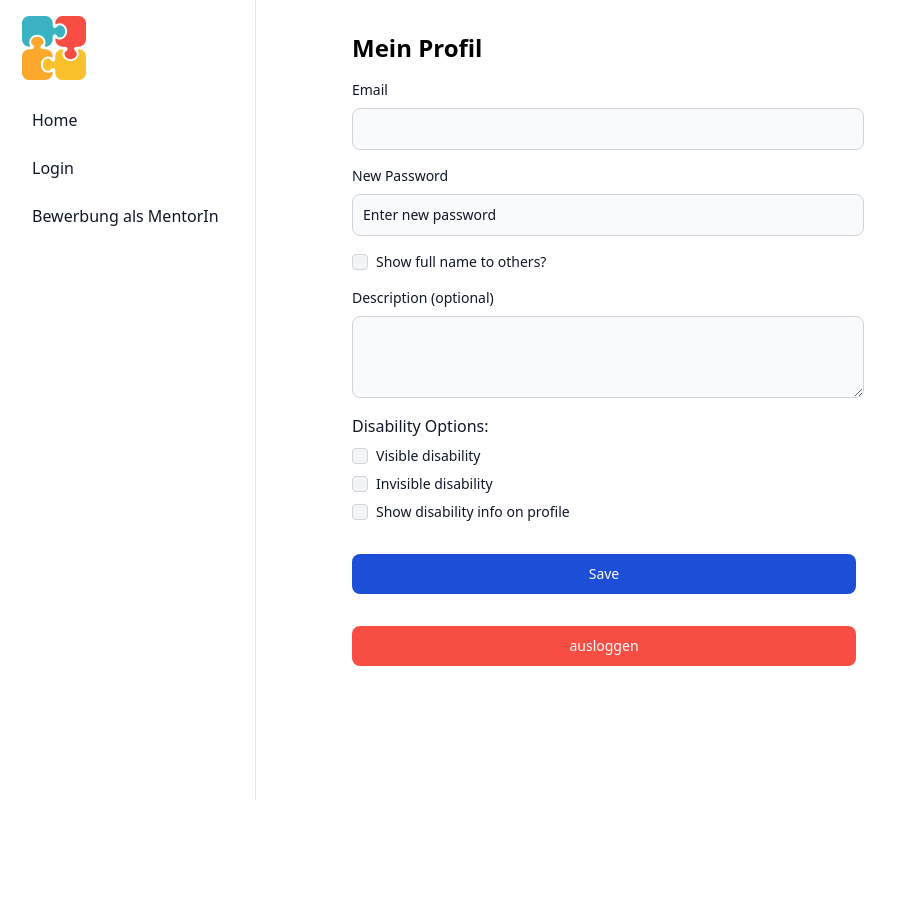
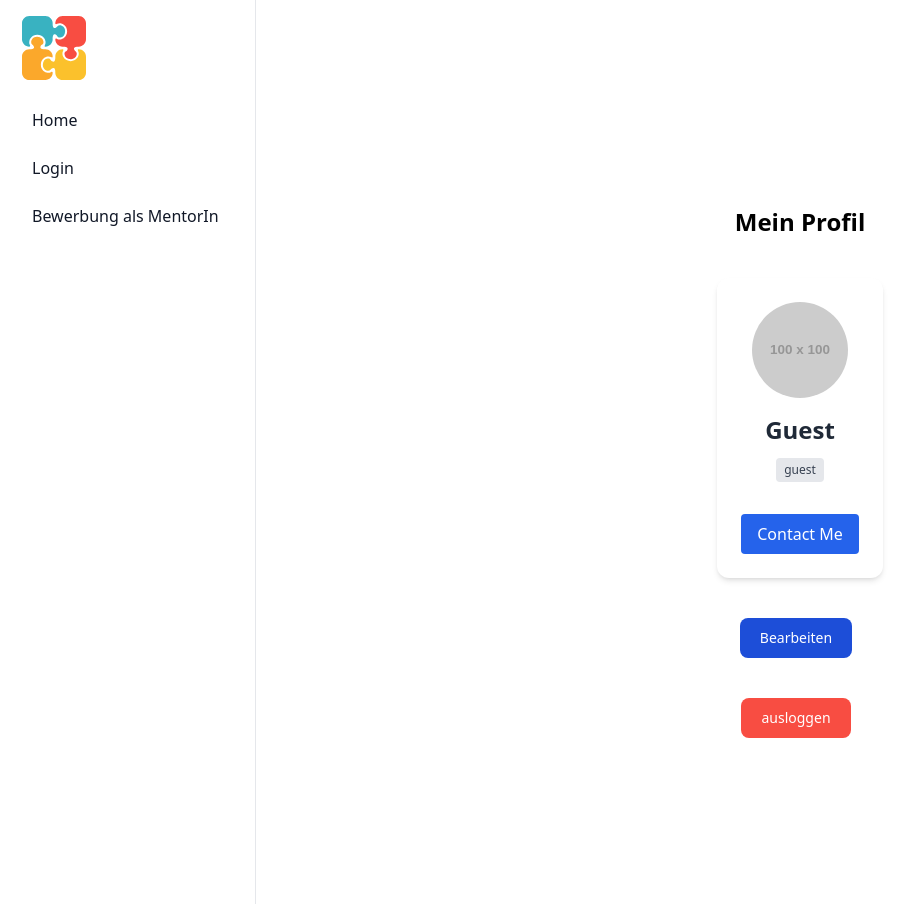
Before and after one commit to DieEwe/mentor-booking-2.0, a SvelteKit app: page /mein-profil in a window 1280 px wide. Shown: the whole page, without its empty margins (0-924 px from the left). Before the commit the page ends 800 px from the top, so only its background shows below. Built offline with nearby package versions, Linux system fonts and the light colour scheme.

Commit message:
new profile

```diff
--- a/package.json
+++ b/package.json
@@ -45,6 +45,7 @@
 		"vite": "^6.0.0"
 	},
 	"dependencies": {
+		"@fortawesome/fontawesome-free": "^6.7.2",
 		"clsx": "^2.1.1",
 		"flowbite": "^3.0.0",
 		"tailwindcss-animate": "^1.0.7"
--- /dev/null
+++ b/src/lib/ProfileCard.svelte
@@ -0,0 +1,98 @@
+<script lang="ts">
+  import type { User } from '$lib/data';
+
+  export let user: User;
+
+  // Voller Name nur anzeigen, wenn erlaubt.
+  $: fullName = user.canShowFullName
+    ? `${user.firstName} ${user.lastName}`
+    : user.firstName || 'Anonymous';
+
+  // Anzeige-Badges für Rolle + evtl. Behinderungsstatus.
+  // Du kannst diesen Array flexibel erweitern.
+  // Deklariere badges von vornherein als string[]
+    let badges: string[] = [];
+
+  // Rolle (admin, coach, mentor, guest) als Badge hinzufügen
+  if (user.role) {
+    badges.push(user.role);
+  }
+
+  // Behinderung nur anzeigen, wenn vom User erlaubt
+  if (user.isDisabilityVisibleOnProfile) {
+    if (user.hasVisibleDisability) {
+      badges.push('visible disability');
+    }
+    if (user.hasInvisibleDisability) {
+      badges.push('non-visible disability');
+    }
+  }
+</script>
+
+<!-- Container Card -->
+<div class="max-w-sm mx-auto bg-white rounded-xl shadow-md p-6 text-center">
+  <!-- Profilfoto, falls vorhanden -->
+  <div class="w-24 h-24 mx-auto rounded-full overflow-hidden">
+    <img
+      src={user.avatar || 'https://via.placeholder.com/100'}
+      alt="Profilbild"
+      class="object-cover w-full h-full"
+    />
+  </div>
+
+  <!-- Name -->
+  <h2 class="mt-4 text-2xl font-semibold text-gray-800">
+    {fullName}
+  </h2>
+
+  <!-- Badges -->
+  {#if badges.length > 0}
+    <div class="flex flex-wrap justify-center gap-2 mt-3">
+      {#each badges as b}
+        <span
+          class="inline-block bg-gray-200 text-gray-700 text-xs
+                 font-medium px-2 py-1 rounded"
+        >
+          {b}
+        </span>
+      {/each}
+    </div>
+  {/if}
+
+  <!-- Beschreibung -->
+  {#if user.description}
+    <p class="mt-4 text-gray-700 text-sm">
+      {user.description}
+    </p>
+  {/if}
+
+  <!-- Optionale Social Links (falls du sie verwenden möchtest) -->
+  <div class="flex justify-center space-x-4 mt-4 text-gray-500">
+    {#if user.github}
+      <a href={user.github} target="_blank" rel="noopener" aria-label="GitHub">
+        <!-- GitHub Icon -->
+        <svg viewBox="0 0 24 24" class="w-5 h-5"> ... </svg>
+      </a>
+    {/if}
+    {#if user.twitter}
+      <a href={user.twitter} target="_blank" rel="noopener" aria-label="Twitter">
+        <!-- Twitter Icon -->
+        <svg viewBox="0 0 24 24" class="w-5 h-5"> ... </svg>
+      </a>
+    {/if}
+    {#if user.linkedin}
+      <a href={user.linkedin} target="_blank" rel="noopener" aria-label="LinkedIn">
+        <!-- LinkedIn Icon -->
+        <svg viewBox="0 0 24 24" class="w-5 h-5"> ... </svg>
+      </a>
+    {/if}
+  </div>
+
+  <!-- Beispiel-Button -->
+  <button
+    class="mt-4 bg-blue-600 text-white px-4 py-2 rounded
+           hover:bg-blue-700 focus:outline-none"
+  >
+    Contact Me
+  </button>
+</div>
--- a/src/lib/data.ts
+++ b/src/lib/data.ts
@@ -28,16 +28,22 @@ export type CoachingEvent = {
  * Enthält alle relevanten Informationen, die einen Benutzer beschreiben.
  */
 export type User = {
-  id: number;                        // Eindeutige Benutzer-ID
-  firstName: string;                 // Vorname
-  lastName: string;                  // Nachname
-  email: string;                     // E-Mail-Adresse
-  role: 'admin' | 'coach' | 'mentor' | 'guest'; // Benutzerrolle
-  canShowFullName: boolean;          // Gibt an, ob der volle Name im Profil angezeigt werden darf
-  hasVisibleDisability: boolean;     // Zeigt an, ob eine sichtbare Behinderung vorliegt
-  hasInvisibleDisability: boolean;   // Zeigt an, ob eine unsichtbare Behinderung vorliegt
-  isDisabilityVisibleOnProfile: boolean; // Bestimmt, ob die Behinderung im Profil sichtbar ist
-  description?: string; // Add description property to User type
+  id: number;
+  firstName: string;
+  lastName: string;
+  email: string;
+  role: 'admin' | 'coach' | 'mentor' | 'guest'; // Diese Rolle wird jetzt als Badge genutzt.
+  canShowFullName: boolean;
+  hasVisibleDisability: boolean;
+  hasInvisibleDisability: boolean;
+  isDisabilityVisibleOnProfile: boolean;
+  description?: string;
+
+  // Neu / optional:
+  avatar?: string;
+  github?: string;
+  twitter?: string;
+  linkedin?: string;
 };
 
 /**
--- a/src/routes/mein-profil/+page.svelte
+++ b/src/routes/mein-profil/+page.svelte
@@ -1,4 +1,211 @@
-<!-- src/routes/mein-profil/+page.svelte -->
+<script lang="ts">
+  import { currentUser, logout } from '$lib/stores';
+  import type { User } from '$lib/data';
+  import ProfileCard from '$lib/ProfileCard.svelte';
+
+  let user: User;          // the real user data (bound to store)
+  let tempUser: User;      // a copy we edit before saving
+  let isEditing = false;   // toggles between view & edit mode
+
+  // keep user in sync with the store
+  $: user = $currentUser;
+
+  // Start editing: copy user data into tempUser
+  function startEditing() {
+    // Make a deep copy of user so we can safely edit
+    tempUser = structuredClone(user);
+    isEditing = true;
+  }
+
+  // Save: apply tempUser changes back to real user + API/stores
+  function saveProfile() {
+    // Example: in a real app, call an API or update the store properly
+    // But here's the bare minimum to copy the changes over:
+    user = { ...tempUser };
+    alert('Profile changes saved (dummy).');
+
+    // Switch back to read-only mode
+    isEditing = false;
+  }
+
+  // Cancel: discard changes by doing nothing with tempUser
+  function cancelEdit() {
+    isEditing = false;
+  }
+</script>
+
+<!--
+  This parent container centers all content on the screen:
+  - `flex flex-col` = vertical layout
+  - `items-center` = center horizontally
+  - `justify-center` = center vertically (if you want the content in the middle of the screen)
+  - `text-center` = center text
+  - `gap-6` = spacing between stacked items
+  - `mt-10` = some top margin if you don’t want everything pinned at the top
+-->
+<div class="flex flex-col items-center justify-center text-center gap-6 mt-10 min-h-screen">
+
+<!-- If NOT editing, show the read-only ProfileCard and Edit button -->
+{#if !isEditing}
+  <h2 class="text-2xl font-semibold mb-4">Mein Profil</h2>
+
+  <ProfileCard {user} />
+
+  <button
+    class="text-white bg-blue-700 hover:bg-blue-800
+           font-medium rounded-lg text-sm px-5 py-2.5 mr-2 mt-4"
+    on:click={startEditing}
+  >
+    Bearbeiten
+  </button>
+
+  <button
+    class="text-white bg-third hover:third-hover
+           font-medium rounded-lg text-sm px-5 py-2.5 mr-2 mt-4"
+    on:click={logout}
+  >
+    ausloggen
+  </button>
+
+<!-- If editing, show the form + Save/Cancel buttons -->
+{:else}
+  <h2 class="text-2xl font-semibold mb-4">Profil bearbeiten</h2>
+
+  <form class="max-w-lg flex flex-col gap-4">
+    <!-- Email -->
+    <div>
+      <label for="email" class="block mb-2 text-sm font-medium text-gray-900">
+        Email
+      </label>
+      <input
+        id="email"
+        type="email"
+        bind:value={tempUser.email}
+        class="bg-gray-50 border border-gray-300 text-gray-900 text-sm
+               rounded-lg focus:ring-blue-500 focus:border-blue-500
+               block w-full p-2.5"
+      />
+    </div>
+
+    <!-- Password (example; you’d handle securely in real app) -->
+    <div>
+      <label for="password" class="block mb-2 text-sm font-medium text-gray-900">
+        New Password
+      </label>
+      <input
+        id="password"
+        type="password"
+        placeholder="Enter new password"
+        class="bg-gray-50 border border-gray-300 text-gray-900 text-sm
+               rounded-lg focus:ring-blue-500 focus:border-blue-500
+               block w-full p-2.5"
+      />
+    </div>
+
+    <!-- Toggle show full name -->
+    <div class="flex items-center">
+      <input
+        id="showFullName"
+        type="checkbox"
+        bind:checked={tempUser.canShowFullName}
+        class="w-4 h-4 text-blue-600 bg-gray-100 border-gray-300
+               rounded focus:ring-blue-500"
+      />
+      <label for="showFullName" class="ml-2 text-sm font-medium text-gray-900">
+        Show full name to others?
+      </label>
+    </div>
+
+    <!-- Description -->
+    <div>
+      <label for="description" class="block mb-2 text-sm font-medium text-gray-900">
+        Description (optional)
+      </label>
+      <textarea
+        id="description"
+        rows="3"
+        bind:value={tempUser.description}
+        class="bg-gray-50 border border-gray-300 text-gray-900 text-sm
+               rounded-lg focus:ring-blue-500 focus:border-blue-500
+               block w-full p-2.5"
+      ></textarea>
+    </div>
+
+    <!-- Disability Options -->
+    <div class="grid gap-2">
+      <span class="font-medium text-gray-900">Disability Options:</span>
+
+      <div class="flex items-center">
+        <input
+          id="visibleDis"
+          type="checkbox"
+          bind:checked={tempUser.hasVisibleDisability}
+          class="w-4 h-4 text-blue-600 bg-gray-100 border-gray-300
+                 rounded focus:ring-blue-500"
+        />
+        <label for="visibleDis" class="ml-2 text-sm font-medium text-gray-900">
+          Visible disability
+        </label>
+      </div>
+
+      <div class="flex items-center">
+        <input
+          id="invisibleDis"
+          type="checkbox"
+          bind:checked={tempUser.hasInvisibleDisability}
+          class="w-4 h-4 text-blue-600 bg-gray-100 border-gray-300
+                 rounded focus:ring-blue-500"
+        />
+        <label for="invisibleDis" class="ml-2 text-sm font-medium text-gray-900">
+          Invisible disability
+        </label>
+      </div>
+
+      <div class="flex items-center">
+        <input
+          id="disabilityVisibility"
+          type="checkbox"
+          bind:checked={tempUser.isDisabilityVisibleOnProfile}
+          class="w-4 h-4 text-blue-600 bg-gray-100 border-gray-300
+                 rounded focus:ring-blue-500"
+        />
+        <label
+          for="disabilityVisibility"
+          class="ml-2 text-sm font-medium text-gray-900"
+        >
+          Show disability info on profile
+        </label>
+      </div>
+    </div>
+
+    <!-- Save / Cancel Buttons -->
+    <button
+      type="button"
+      on:click={saveProfile}
+      class="text-white bg-blue-700 hover:bg-blue-800
+             font-medium rounded-lg text-sm px-5 py-2.5 mr-2 mt-4"
+    >
+      Speichern
+    </button>
+
+    <button
+      type="button"
+      on:click={cancelEdit}
+      class="text-gray-700 bg-gray-200 hover:bg-gray-300
+             font-medium rounded-lg text-sm px-5 py-2.5 mr-2 mt-4"
+    >
+      Abbrechen
+    </button>
+  </form>
+{/if}
+</div>
+
+<!--OLD CODE-->
+
+<!-- Your existing form markup, etc. goes here. -->
+
+
+<!-- src/routes/mein-profil/+page.svelte
 <script lang="ts">
     import { currentUser, logout } from '$lib/stores';
     import type { User } from '$lib/data';
@@ -16,9 +223,11 @@
 
   <h2 class="text-2xl font-semibold mb-4">Mein Profil</h2>
 
-  <form class="max-w-lg flex flex-col gap-4">
-    <!-- Email -->
-    <div>
+  <form class="max-w-lg flex flex-col gap-4"> -->
+
+     <!--Email-->
+
+    <!-- <div>
       <label for="email" class="block mb-2 text-sm font-medium text-gray-900">
         Email
       </label>
@@ -30,10 +239,10 @@
                rounded-lg focus:ring-blue-500 focus:border-blue-500
                block w-full p-2.5"
       />
-    </div>
+    </div> -->
 
     <!-- Password -->
-    <div>
+    <!-- <div>
       <label for="password" class="block mb-2 text-sm font-medium text-gray-900">
         New Password
       </label>
@@ -46,10 +255,10 @@
                rounded-lg focus:ring-blue-500 focus:border-blue-500
                block w-full p-2.5"
       />
-    </div>
+    </div> -->
 
     <!-- Toggle show full name -->
-    <div class="flex items-center">
+    <!-- <div class="flex items-center">
       <input
         id="showFullName"
         type="checkbox"
@@ -60,10 +269,10 @@
       <label for="showFullName" class="ml-2 text-sm font-medium text-gray-900">
         Show full name to others?
       </label>
-    </div>
+    </div> -->
 
-    <!-- Description -->
-    <div>
+    <!-- Description  -->
+    <!-- <div>
       <label for="description" class="block mb-2 text-sm font-medium text-gray-900">
         Description (optional)
       </label>
@@ -75,10 +284,10 @@
                rounded-lg focus:ring-blue-500 focus:border-blue-500
                block w-full p-2.5"
       ></textarea>
-    </div>
+    </div> -->
 
     <!-- Disability Options -->
-    <div class="grid gap-2">
+    <!-- <div class="grid gap-2">
       <span class="font-medium text-gray-900">Disability Options:</span>
 
       <div class="flex items-center">
@@ -93,8 +302,9 @@
           Visible disability
         </label>
       </div>
+-->
 
-      <div class="flex items-center">
+      <!-- <div class="flex items-center">
         <input
           id="invisibleDis"
           type="checkbox"
@@ -105,9 +315,9 @@
         <label for="invisibleDis" class="ml-2 text-sm font-medium text-gray-900">
           Invisible disability
         </label>
-      </div>
+      </div> -->
 
-      <div class="flex items-center">
+      <!-- <div class="flex items-center">
         <input
           id="disabilityVisibility"
           type="checkbox"
@@ -119,9 +329,9 @@
           Show disability info on profile
         </label>
       </div>
-    </div>
+    </div> -->
 
-    <button
+    <!-- <button
       type="button"
       on:click={saveProfile}
       class="text-white bg-blue-700 hover:bg-blue-800
@@ -137,6 +347,6 @@
            font-medium rounded-lg text-sm px-5 py-2.5 mr-2 mt-4"
   >
     ausloggen
-  </button>
+  </button> -->
 
-  </form>
+ <!-- </form> -->
```
Also changed, not shown: 1 other file (tests, documents, lock files or other folders).
